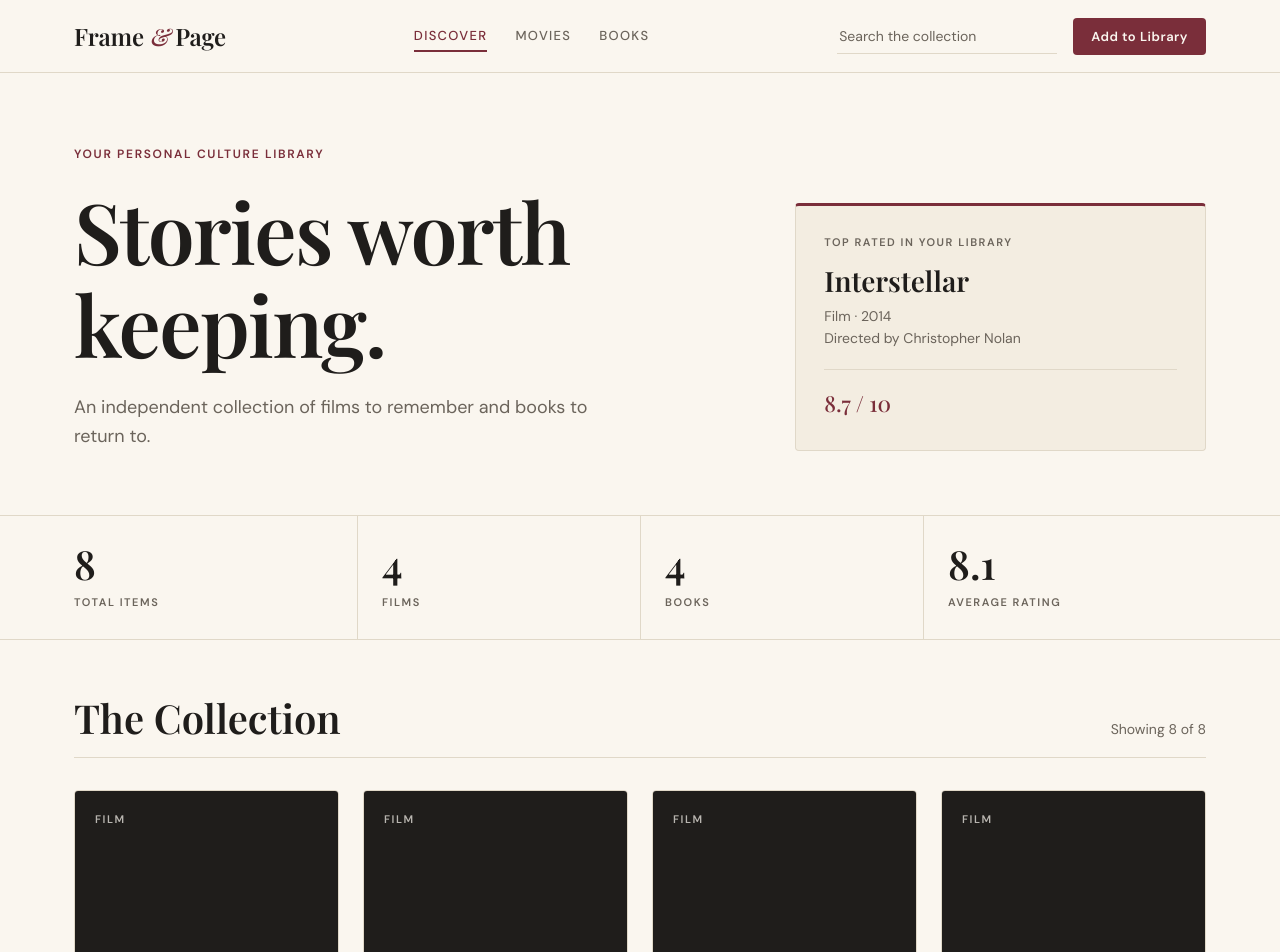
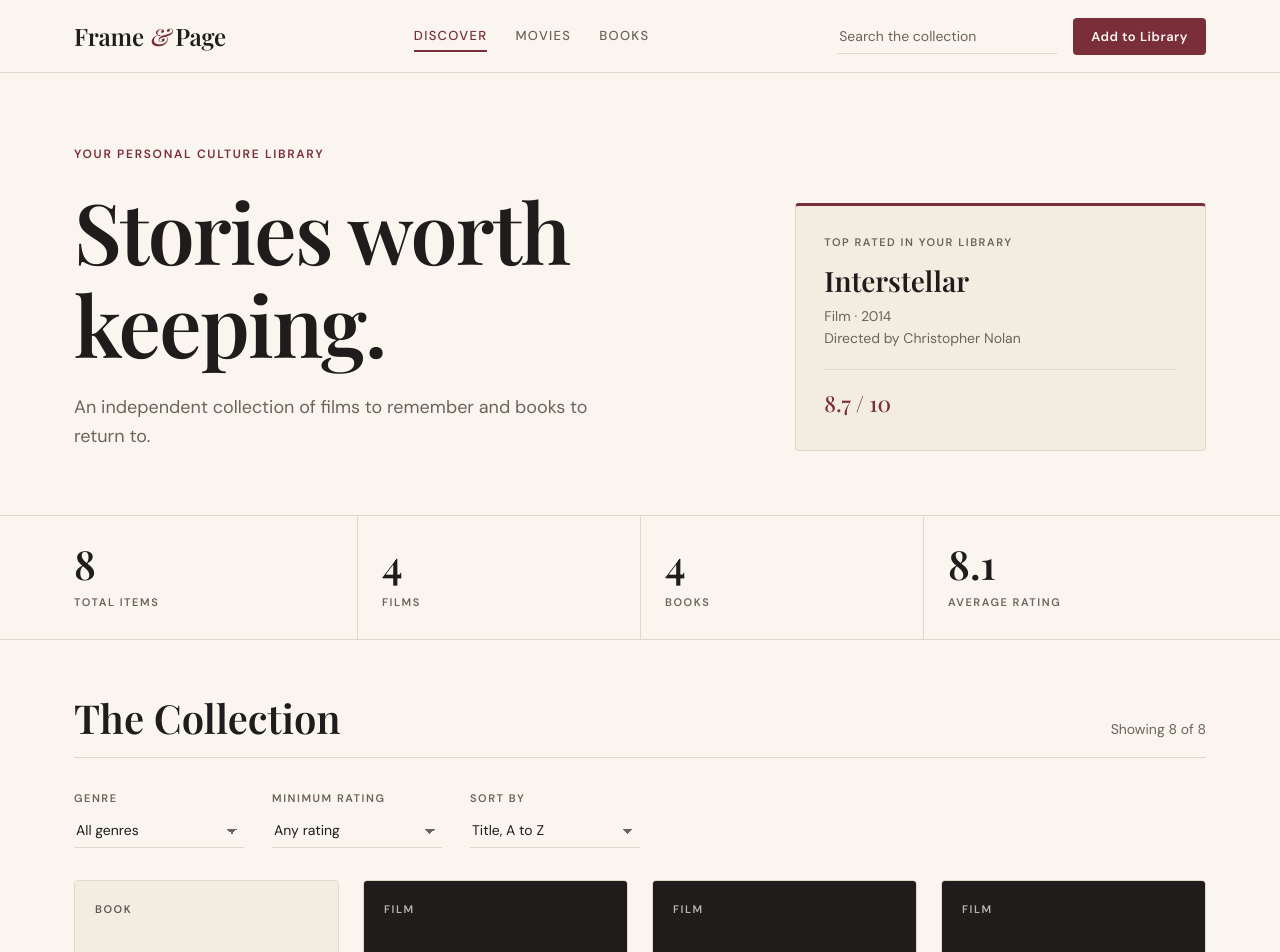
Before and after one commit to shruti-verma49/movie-book-library, a React (Vite) app in the folder client/: page / in a window 1280 px wide. Shown: the top 952 px of the page. Built offline with nearby package versions, Linux system fonts and the light colour scheme; a web font is replaced by a local one.

Commit message:
Add genre, rating filters and sorting

```diff
--- a/client/src/App.css
+++ b/client/src/App.css
@@ -482,3 +482,82 @@
     font-size: 32px;
   }
 }
+
+/* =========================================================
+   FILTER BAR
+   ========================================================= */
+
+.filter-bar {
+  display: flex;
+  flex-wrap: wrap;
+  align-items: flex-end;
+  gap: 20px 28px;
+  margin-bottom: 32px;
+}
+
+.filter-field {
+  display: flex;
+  flex-direction: column;
+  gap: 6px;
+  min-width: 170px;
+}
+
+.filter-field label {
+  font-size: 11px;
+  font-weight: 600;
+  letter-spacing: 0.14em;
+  text-transform: uppercase;
+  color: var(--ink-soft);
+}
+
+/* Dropdowns: plain underline style, matching the search box in the navbar */
+.filter-field select {
+  appearance: none;
+  -webkit-appearance: none;
+  padding: 8px 28px 8px 2px;
+  background-color: transparent;
+  background-image: linear-gradient(45deg, transparent 50%, var(--ink-soft) 50%),
+    linear-gradient(135deg, var(--ink-soft) 50%, transparent 50%);
+  background-position: calc(100% - 12px) 55%, calc(100% - 7px) 55%;
+  background-size: 5px 5px, 5px 5px;
+  background-repeat: no-repeat;
+  border: none;
+  border-bottom: 1px solid var(--border);
+  border-radius: 0;
+  font-size: 14px;
+  cursor: pointer;
+  transition: border-color 0.2s;
+}
+
+.filter-field select:hover {
+  border-bottom-color: var(--ink-soft);
+}
+
+.filter-field select:focus {
+  outline: none;
+  border-bottom-color: var(--burgundy);
+}
+
+.filter-reset {
+  background: none;
+  border: none;
+  padding: 8px 0;
+  font-size: 13px;
+  font-weight: 600;
+  letter-spacing: 0.04em;
+  color: var(--burgundy);
+  text-decoration: underline;
+  text-underline-offset: 4px;
+  cursor: pointer;
+}
+
+.filter-reset:hover {
+  color: var(--burgundy-dark);
+}
+
+@media (max-width: 520px) {
+  .filter-field {
+    flex: 1 1 calc(50% - 14px);
+    min-width: 0;
+  }
+}
--- a/client/src/App.jsx
+++ b/client/src/App.jsx
@@ -3,12 +3,17 @@ import { sampleItems } from "./data/sampleItems";
 import Navbar from "./components/Navbar";
 import Hero from "./components/Hero";
 import LibraryOverview from "./components/LibraryOverview";
+import FilterBar from "./components/FilterBar";
 import Catalogue from "./components/Catalogue";
 import "./App.css";
 
 function App() {
+  // Everything the user can change is remembered here
   const [activeTab, setActiveTab] = useState("all"); // "all", "movie" or "book"
   const [searchQuery, setSearchQuery] = useState("");
+  const [genre, setGenre] = useState("all");
+  const [minRating, setMinRating] = useState(0);
+  const [sortBy, setSortBy] = useState("title-asc");
 
   // Highest-rated item (null if the library is empty)
   const topItem =
@@ -18,11 +23,13 @@ function App() {
         )
       : null;
 
-  // Step 1: keep only the items that match the active tab
-  // Step 2: keep only the items whose title, genre or creator contains the search text
+  // The genre dropdown is built from the real data: unique genres, A to Z
+  const genres = [...new Set(sampleItems.map((item) => item.genre))].sort();
+
+  // 1. Filter: tab, search text, genre and minimum rating must all match
   const query = searchQuery.trim().toLowerCase();
 
-  const visibleItems = sampleItems
+  const filteredItems = sampleItems
     .filter((item) => activeTab === "all" || item.type === activeTab)
     .filter(
       (item) =>
@@ -30,12 +37,36 @@ function App() {
         item.title.toLowerCase().includes(query) ||
         item.genre.toLowerCase().includes(query) ||
         item.creator.toLowerCase().includes(query)
-    );
+    )
+    .filter((item) => genre === "all" || item.genre === genre)
+    .filter((item) => item.rating >= minRating);
 
-  // Reset the tab and the search box
+  // 2. Sort the filtered list (the choice looks like "rating-desc")
+  const [sortField, sortDirection] = sortBy.split("-");
+
+  const visibleItems = [...filteredItems].sort((a, b) => {
+    let result = 0;
+    if (sortField === "title") {
+      result = a.title.localeCompare(b.title);
+    } else if (sortField === "rating") {
+      result = a.rating - b.rating;
+    } else if (sortField === "year") {
+      result = a.year - b.year;
+    }
+    return sortDirection === "desc" ? -result : result;
+  });
+
+  // Is anything currently filtering the list?
+  const hasActiveFilters =
+    activeTab !== "all" || query !== "" || genre !== "all" || minRating > 0;
+
+  // Put every control back to its starting value
   function handleClear() {
     setActiveTab("all");
     setSearchQuery("");
+    setGenre("all");
+    setMinRating(0);
+    setSortBy("title-asc");
   }
 
   // TEMPORARY: the real Add form is built on Day 3
@@ -62,7 +93,19 @@ function App() {
         items={visibleItems}
         totalCount={sampleItems.length}
         onClear={handleClear}
-      />
+      >
+        <FilterBar
+          genres={genres}
+          genre={genre}
+          onGenreChange={setGenre}
+          minRating={minRating}
+          onMinRatingChange={setMinRating}
+          sortBy={sortBy}
+          onSortChange={setSortBy}
+          onReset={handleClear}
+          hasActiveFilters={hasActiveFilters}
+        />
+      </Catalogue>
     </>
   );
 }
--- a/client/src/components/Catalogue.jsx
+++ b/client/src/components/Catalogue.jsx
@@ -1,11 +1,13 @@
 import ItemCard from "./ItemCard";
 
 // The "The Collection" section.
-// items      = the items to show (already filtered by App.jsx)
+// items      = the items to show (already filtered and sorted by App.jsx)
 // totalCount = how many items exist in the whole library
-// onClear    = function that resets the search and the tab
+// onClear    = function that resets the search, tab and filters
+// children   = anything placed inside <Catalogue> ... </Catalogue>
+//              (we use it for the filter bar)
 
-function Catalogue({ items, totalCount, onClear }) {
+function Catalogue({ items, totalCount, onClear, children }) {
   return (
     <section className="catalogue" id="collection">
       <div className="container">
@@ -15,6 +17,8 @@ function Catalogue({ items, totalCount, onClear }) {
             Showing {items.length} of {totalCount}
           </p>
         </div>
+
+        {children}
 
         {items.length > 0 ? (
           <div className="catalogue-grid">
--- /dev/null
+++ b/client/src/components/FilterBar.jsx
@@ -0,0 +1,76 @@
+// The row of controls above the catalogue: genre, minimum rating and sorting.
+// It stores nothing itself. App.jsx passes in the current choices and the
+// functions to call when the user changes them.
+
+function FilterBar({
+  genres,
+  genre,
+  onGenreChange,
+  minRating,
+  onMinRatingChange,
+  sortBy,
+  onSortChange,
+  onReset,
+  hasActiveFilters,
+}) {
+  const ratingOptions = [0, 5, 6, 7, 8, 9];
+
+  return (
+    <div className="filter-bar">
+      <div className="filter-field">
+        <label htmlFor="filter-genre">Genre</label>
+        <select
+          id="filter-genre"
+          value={genre}
+          onChange={(event) => onGenreChange(event.target.value)}
+        >
+          <option value="all">All genres</option>
+          {genres.map((name) => (
+            <option key={name} value={name}>
+              {name}
+            </option>
+          ))}
+        </select>
+      </div>
+
+      <div className="filter-field">
+        <label htmlFor="filter-rating">Minimum rating</label>
+        <select
+          id="filter-rating"
+          value={minRating}
+          onChange={(event) => onMinRatingChange(Number(event.target.value))}
+        >
+          {ratingOptions.map((value) => (
+            <option key={value} value={value}>
+              {value === 0 ? "Any rating" : `${value}+`}
+            </option>
+          ))}
+        </select>
+      </div>
+
+      <div className="filter-field">
+        <label htmlFor="filter-sort">Sort by</label>
+        <select
+          id="filter-sort"
+          value={sortBy}
+          onChange={(event) => onSortChange(event.target.value)}
+        >
+          <option value="title-asc">Title, A to Z</option>
+          <option value="title-desc">Title, Z to A</option>
+          <option value="rating-desc">Rating, highest first</option>
+          <option value="rating-asc">Rating, lowest first</option>
+          <option value="year-desc">Year, newest first</option>
+          <option value="year-asc">Year, oldest first</option>
+        </select>
+      </div>
+
+      {hasActiveFilters && (
+        <button type="button" className="filter-reset" onClick={onReset}>
+          Reset
+        </button>
+      )}
+    </div>
+  );
+}
+
+export default FilterBar;
```
